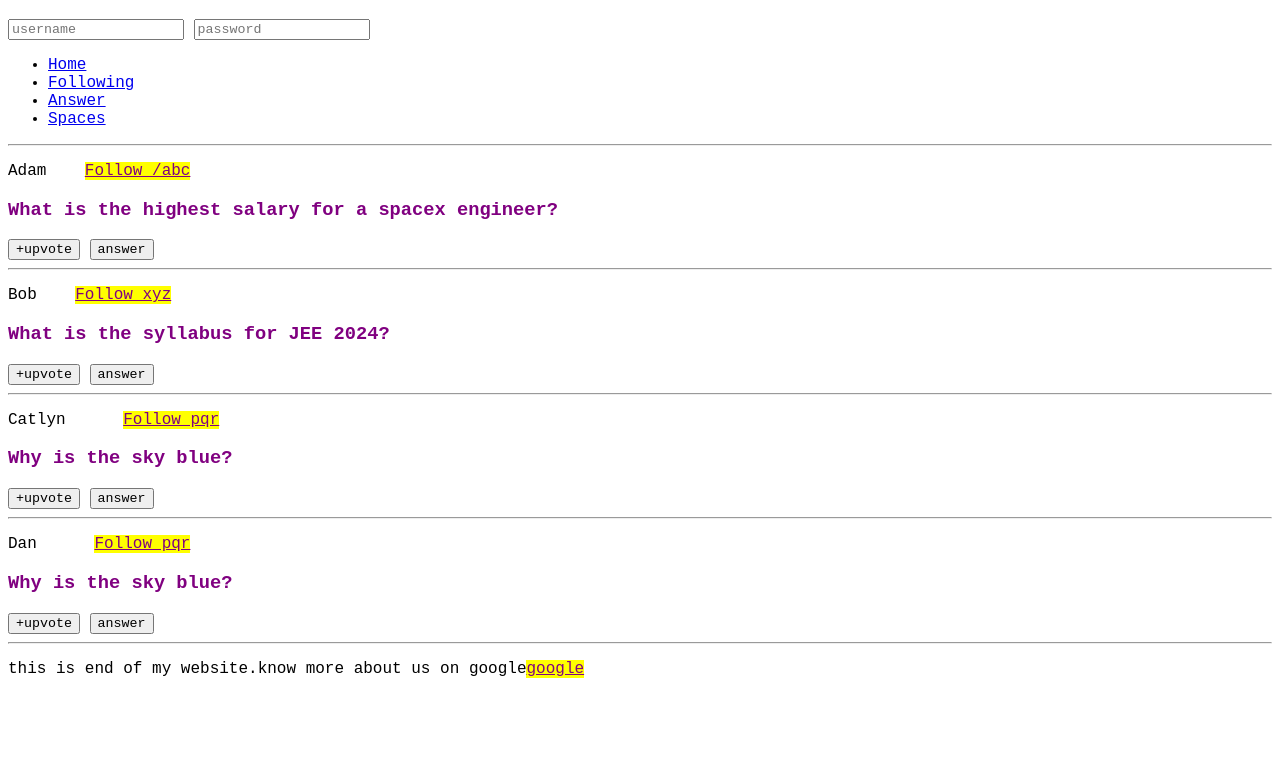
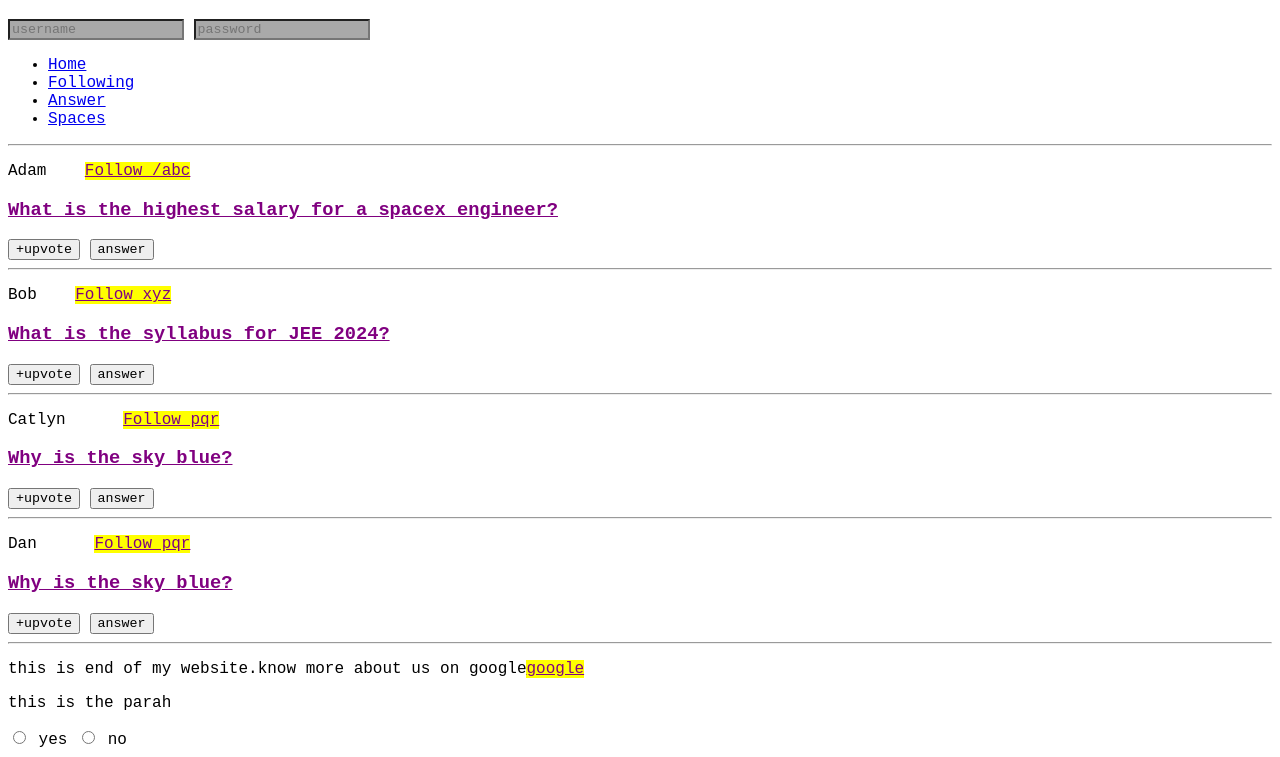
Before and after one commit to awanish1245/html, a plain HTML site: page index.html in a window 1280 px wide. Shown: the part 61-818 px from the top of the page. Drawn offline with Linux system fonts and the light colour scheme.

Commit message:
Add files via upload

```diff
--- a/index.html
+++ b/index.html
@@ -73,5 +73,16 @@
             <hr />
             <p>this is end of my website.know more about us on google<a href="google.com">google</a> </p>
     </main>
+    <div id="my id">
+        <P>
+            this is the parah
+        </P>
+        <div>
+             <input type="radio"id="yes"name="agreement">
+             <label for="yes">yes</label>
+             <input type="radio"id="no"name="agreement">
+              <label for="no">no</label>
+        </div>
+    </div>
   </body>
 </html>
--- a/style.css
+++ b/style.css
@@ -17,3 +17,25 @@ p a{
     color: purple;
     background-color : yellow;
 }
+p+h3{
+    text-decoration:underline;
+}
+div>input{
+    background-color:darkgrey ;
+}
+input[type="text"]{
+    color: red;
+}
+input[type="password"]{
+    color: blueviolet;
+}
+button:active{
+    background-color:palevioletred
+}
+p:active{
+    font-weight:bold;
+    color:green;
+}
+input[type="radio"]:checked+label{
+    color:brown;
+}
```
